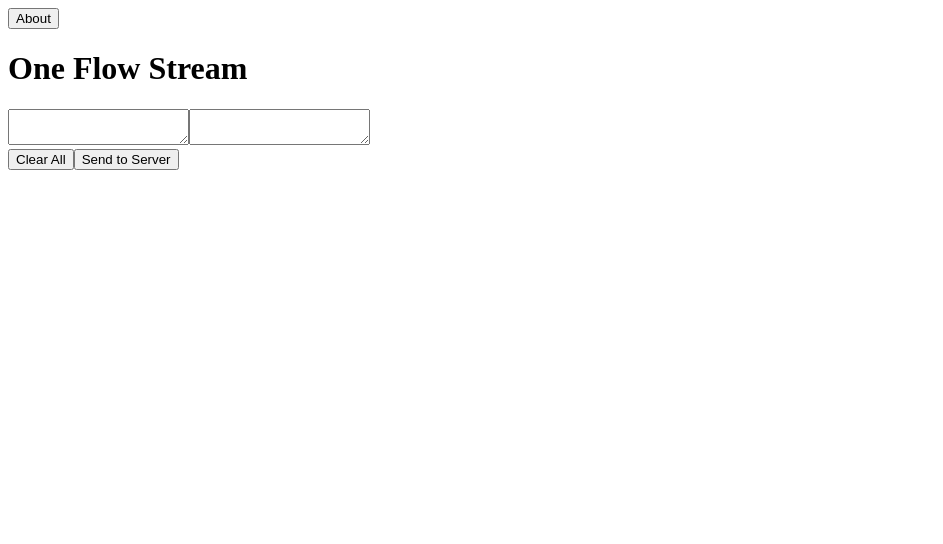
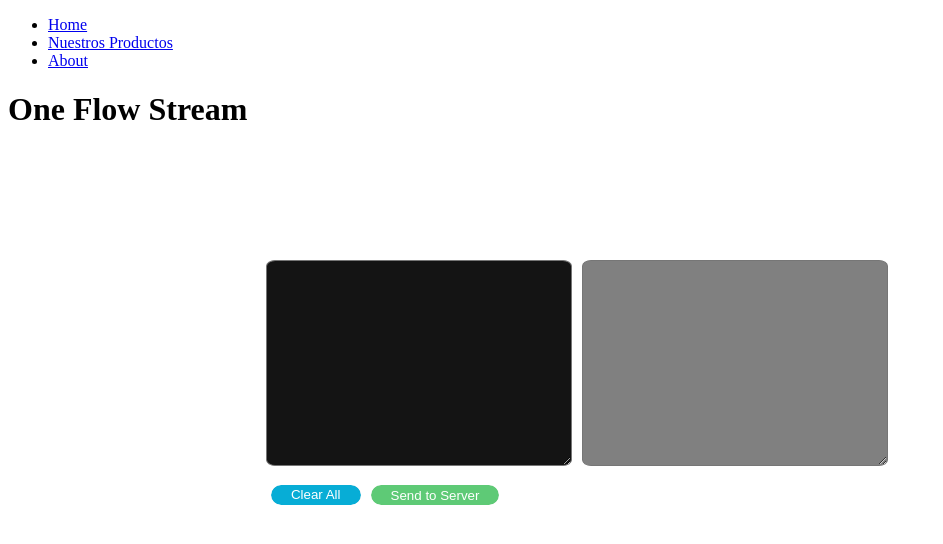
Before and after one commit to vito2312/osf_paradigmas, a Next.js app: page / in a window 1280 px wide. Shown: the top 544 px of the page, without its empty margins (0-943 px from the left). Built offline with nearby package versions, Linux system fonts and the light colour scheme.

Commit message:
NavBar, styles TextEditor

```diff
--- /dev/null
+++ b/src/components/Navbar.jsx
@@ -0,0 +1,22 @@
+import React from "react";
+import Link from "next/link";
+const Navbar = () => {
+  return (
+    <div className="">
+      <div className="flex-none">
+        <ul className="menu menu-horizontal px-1">
+          <li>
+            <Link href="/">Home</Link>
+          </li>
+          <li>
+            <Link href="/products/page">Nuestros Productos</Link>
+          </li>
+          <li>
+            <Link href="/AboutUs/page">About</Link>
+          </li>
+        </ul>
+      </div>
+    </div>
+  );
+};
+export default Navbar;
--- a/src/components/TextEditor.jsx
+++ b/src/components/TextEditor.jsx
@@ -1,6 +1,8 @@
 import React, { useState, useCallback } from 'react';
 import { API_SERVER_URL } from './Url';
 import KeywordChecker from './KeywordChecker';
+import styles from '../styles/TextEditor.module.css'
+
 
 const TextEditor = ({ keywordsList }) => {
   const [inputText, setInputText] = useState('');
@@ -50,21 +52,29 @@ const TextEditor = ({ keywordsList }) => {
   }, [inputText]);
 
   return (
-    <div className="custom-container">
+    <div className={styles.customContainer}>
       <textarea
-        id="TI"
-        className="custom-textarea"
+        id={styles.TI}
+        className={`${styles.customTextarea}`}
         value={inputText}
         onChange={handleInputChange}
         placeholder=""
       />
-      <textarea id="TO" className="custom-textarea bg-black text-white" readOnly value={outputText} />
-      <div className="custom-buttons">
-        <button onClick={handleClear}>Clear All</button>
-        <button onClick={handleSendToServer}>Send to Server</button>
+      <textarea
+      id={styles.TO}
+      className={`${styles.customTextarea}`}
+      readOnly
+      value={outputText}
+       />
+      <KeywordChecker text={inputText} />
+
+      <div className={styles.customButtons}>
+        <button className={styles.button} onClick={handleClear} >Clear All</button>
+        <button className={styles.buttonSend} onClick={handleSendToServer}>Send to Server</button>
       </div>
-      <KeywordChecker text={inputText} />
     </div>
+
+
   );
 };
 
--- a/src/pages/_document.jsx
+++ b/src/pages/_document.jsx
@@ -1,10 +1,11 @@
 import { Html, Head, Main, NextScript } from 'next/document'
-
+import Navbar from "@/components/Navbar";
 export default function Document() {
   return (
     <Html lang="en">
       <Head />
       <body>
+        <Navbar/>
         <Main />
         <NextScript />
       </body>
--- a/src/pages/index.jsx
+++ b/src/pages/index.jsx
@@ -1,7 +1,8 @@
 import { API_SERVER_URL } from "@/components/Url";
 import TextEditor from "@/components/TextEditor";
 import { useEffect, useState } from "react";
-import About from '@/components/About';
+
+
 
 const fetchKeywords = async () => {
   try {
@@ -14,12 +15,11 @@ const fetchKeywords = async () => {
   } catch (error) {
     console.error('Error fetching keywords:', error);
     return [];
-  }
+  }S
 };
 
 export default function Home() {
   const [keywordsList, setKeywordsList] = useState([]);
-  const [isAboutPopupOpen, setIsAboutPopupOpen] = useState(false);
 
   useEffect(() => {
     fetchKeywords()
@@ -27,23 +27,11 @@ export default function Home() {
       .catch(error => console.error('Error fetching keywords:', error));
   }, []);
 
-  const openAboutPopup = () => {
-    setIsAboutPopupOpen(true);
-  };
-
-  const closeAboutPopup = () => {
-    setIsAboutPopupOpen(false);
-  };
 
   return (
     <div className="Home">
-      <button onClick={openAboutPopup}>About</button>
       <h1>One Flow Stream</h1>
       <TextEditor keywordsList={keywordsList} />
-
-      {isAboutPopupOpen && <About />}
-
-      {isAboutPopupOpen && <button onClick={closeAboutPopup}>Cerrar About</button>}
     </div>
   );
 }
--- /dev/null
+++ b/src/styles/TextEditor.module.css
@@ -0,0 +1,134 @@
+.customTextarea {
+    margin: 5px;
+    width: 300px;    /* Specify your desired width */
+    height: 200px;   /* Specify your desired height */
+    overflow-y: auto; /* Enable vertical scrolling if content overflows */
+    border-radius: 3%;
+}
+
+#TI{
+  background-color: rgb(20, 20, 20);
+  color: aliceblue;
+}
+#TO{
+  background-color: grey;
+  color: rgb(17, 17, 17);
+}
+  .bg-black {
+      background-color: black;
+  }
+  .text-white {
+      color:white;
+  }
+
+
+  .customContainer{
+    margin-left: 20%;
+    margin-top: 10%;
+  }
+
+  .customButtons{
+    display: flex;
+    margin-left: 1%;
+    margin-top: 1%;
+    gap: 10px;
+
+  }
+  .customButtons button{
+    border-radius: 10rem;
+    border: none;
+    height: 20px;
+    padding-inline: 20px;
+  }
+
+
+  .button {
+
+    border-radius: 7rem;
+    color: #fff;
+    transition: all .3s;
+    position: relative;
+    overflow: hidden;
+    z-index: 1;
+    text-decoration: none;
+  }
+
+  .button:after {
+    content: '';
+    position: absolute;
+    bottom: 0;
+    left: 0;
+    width: 100%;
+    height: 100%;
+    background-color: rgb(7, 173, 214); /* Cambiar el color aquí */
+    border-radius: 10rem;
+    z-index: -2;
+  }
+
+  .button:before {
+    content: '';
+    position: absolute;
+    bottom: 0;
+    left: 0;
+    width: 0%;
+    height: 100%;
+    background-color: #09a; /* Cambiar el color aquí */
+    transition: all .3s;
+    border-radius: 10rem;
+    z-index: -1;
+  }
+
+  .button:hover {
+    color: #fff;
+  }
+
+  .button:hover:before {
+    width: 100%;
+  }
+
+
+
+  .buttonSend {
+    padding-inline: 20px;
+    border-radius: 7rem;
+    color: #fff;
+    padding: 3px;
+    transition: all .3s;
+    position: relative;
+    overflow: hidden;
+    z-index: 1;
+    text-decoration: none;
+  }
+
+  .buttonSend:after {
+    content: '';
+    position: absolute;
+    bottom: 0;
+    left: 0;
+    width: 100%;
+    height: 100%;
+    background-color: rgb(94, 202, 118); /* Cambiar el color aquí */
+    border-radius: 10rem;
+    z-index: -2;
+  }
+
+  .buttonSend:before {
+    content: '';
+    position: absolute;
+    bottom: 0;
+    left: 0;
+    width: 0%;
+    height: 100%;
+    background-color: rgb(3, 92, 40); /* Cambiar el color aquí */
+    transition: all .3s;
+    border-radius: 10rem;
+    z-index: -1;
+  }
+
+  .buttonSend:hover {
+    color: #fff;
+  }
+
+  .buttonSend:hover:before {
+    width: 100%;
+  }
```
Also changed, not shown: src/pages/AboutUs/page.jsx (renamed from src/components/About.jsx), src/styles/global.css (deleted), src/styles/index.module.css (added).
